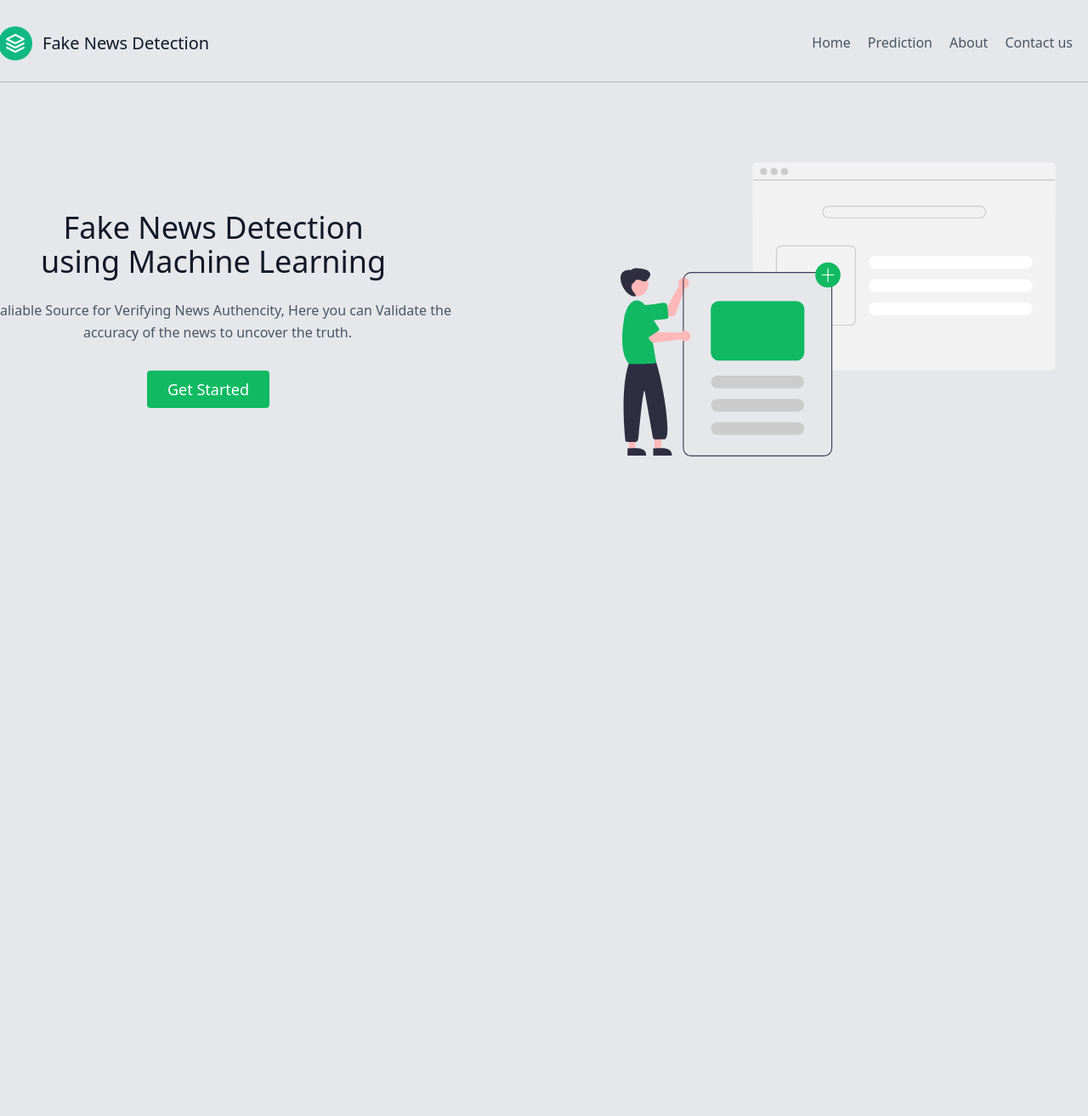
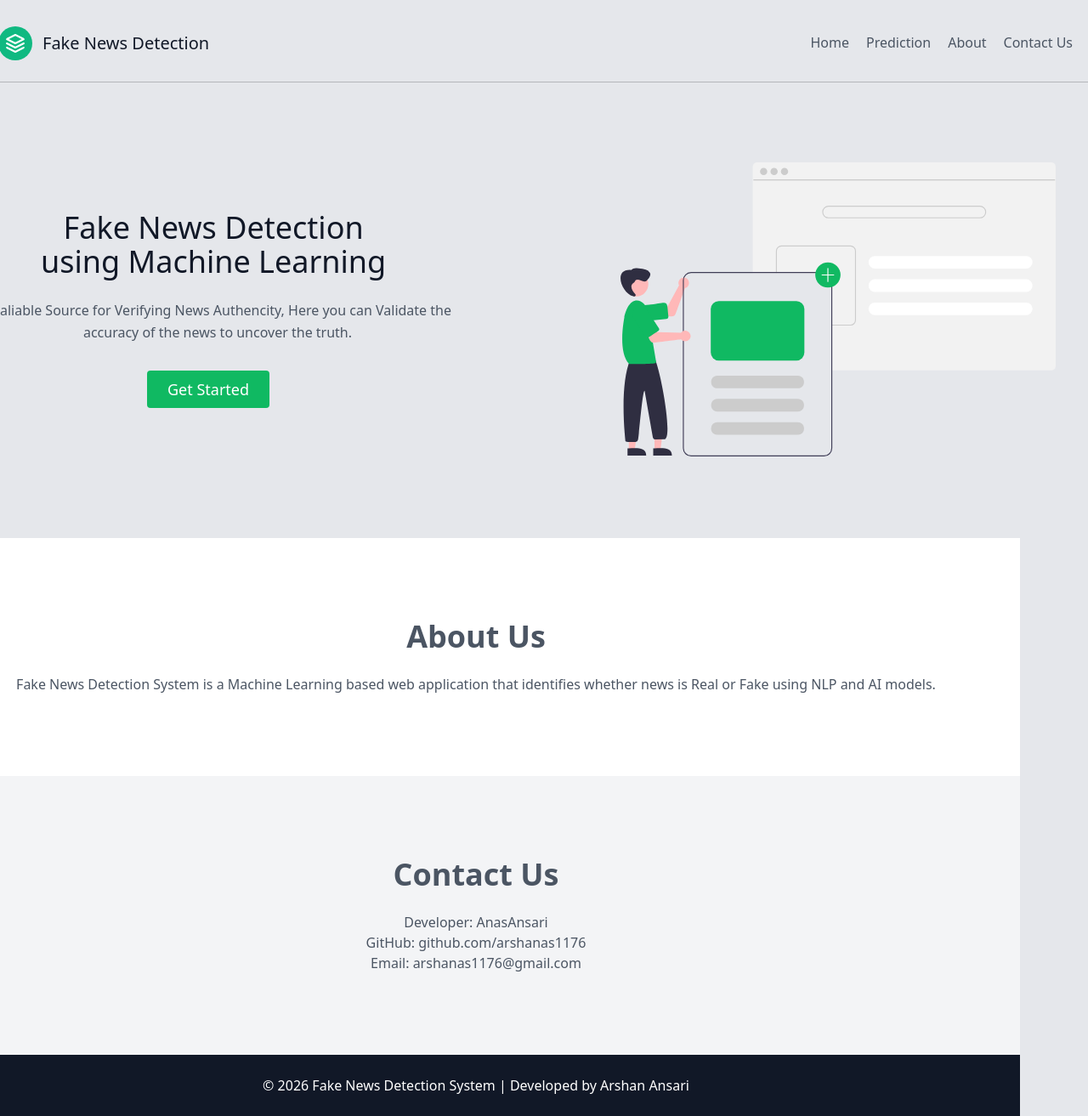
Before and after one commit to arshanas1176/Fake-News-Detection-System, a Flask app: page / in a window 1280 px wide. Shown: the whole page at 85% size. Before the commit the page ends 537 px from the top, so only its background shows below. Run offline with Flask 3, Linux system fonts and the light colour scheme; parts of the project's set-up code (start-up, migrations or seed data) failed here and were passed over.

Commit message:
Update index.html

```diff
--- a/templates/index.html
+++ b/templates/index.html
@@ -28,8 +28,8 @@
           <nav style="position: relative; bottom: 13px; left:100px;" class="md:ml-auto flex flex-wrap items-center text-base justify-center">
             <a href="/" class="mr-5 hover:text-gray-900">Home</a>
             <a href="/predict" class="mr-5 hover:text-gray-900">Prediction</a>
-            <a href="#" class="mr-5 hover:text-gray-900">About</a>
-            <a href="#" class="mr-5 hover:text-gray-900">Contact us</a>
+          <a href="#about" class="mr-5 hover:text-gray-900">About</a>
+<a href="#contact" class="mr-5 hover:text-gray-900">Contact Us</a>
           </nav>
         </div>
       </header><hr>
@@ -62,5 +62,43 @@
     <script src="https://cdn.jsdelivr.net/npm/@popperjs/core@2.9.3/dist/umd/popper.min.js" integrity="sha384-eMNCOe7tC1doHpGoWe/6oMVemdAVTMs2xqW4mwXrXsW0L84Iytr2wi5v2QjrP/xp" crossorigin="anonymous"></script>
     <script src="https://cdn.jsdelivr.net/npm/bootstrap@5.1.0/dist/js/bootstrap.min.js" integrity="sha384-cn7l7gDp0eyniUwwAZgrzD06kc/tftFf19TOAs2zVinnD/C7E91j9yyk5//jjpt/" crossorigin="anonymous"></script>
     -->
+        <section id="about" class="text-gray-600 body-font bg-white">
+  <div class="container px-5 py-24 mx-auto">
+    <div class="text-center">
+      <h1 class="text-4xl font-bold">About Us</h1>
+      <p class="mt-4">
+        Fake News Detection System is a Machine Learning based web application
+        that identifies whether news is Real or Fake using NLP and AI models.
+      </p>
+    </div>
+  </div>
+</section>
+        <section id="contact" class="text-gray-600 body-font bg-gray-100">
+  <div class="container px-5 py-24 mx-auto">
+    <div class="text-center">
+      <h1 class="text-4xl font-bold">Contact Us</h1>
+
+      <p class="mt-4">
+        Developer: AnasAnsari
+      </p>
+
+      <p>
+        GitHub:
+        <a href="https://github.com/arshanas1176">
+          github.com/arshanas1176
+        </a>
+      </p>
+
+      <p>
+        Email: arshanas1176@gmail.com
+      </p>
+    </div>
+  </div>
+</section>
+        <footer class="text-center bg-gray-900 text-white py-4">
+  <p>
+    © 2026 Fake News Detection System | Developed by Arshan Ansari
+  </p>
+</footer>
   </body>
 </html>
```
